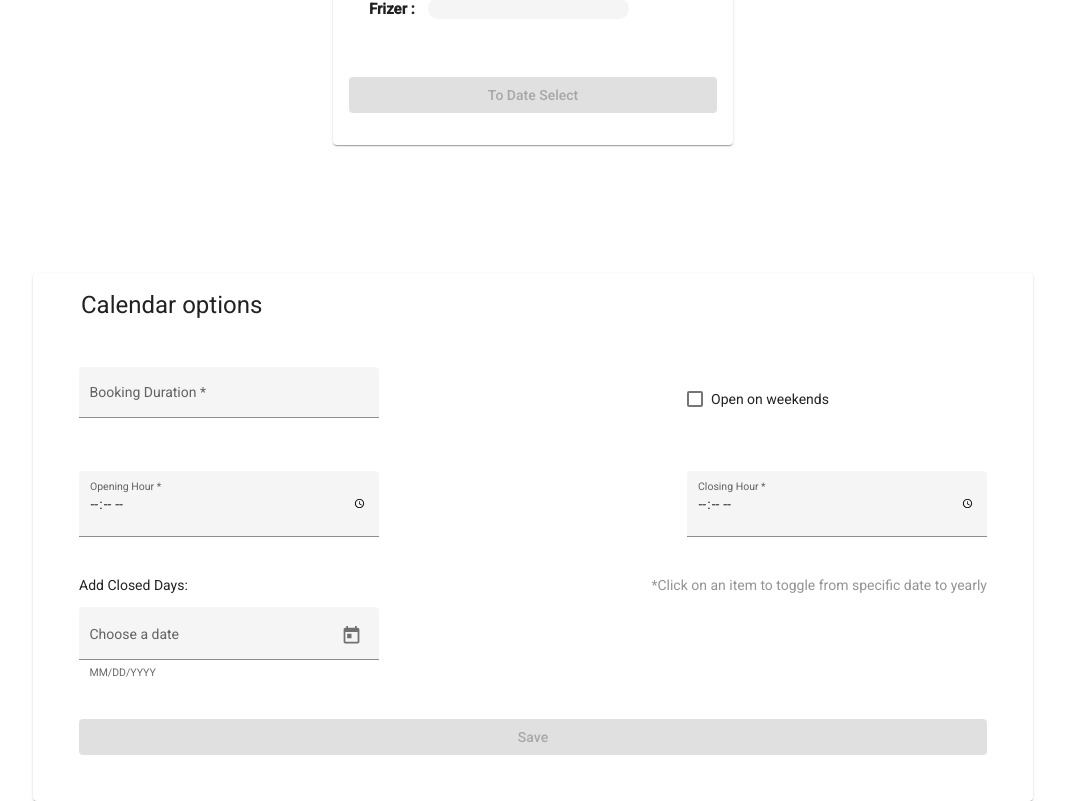
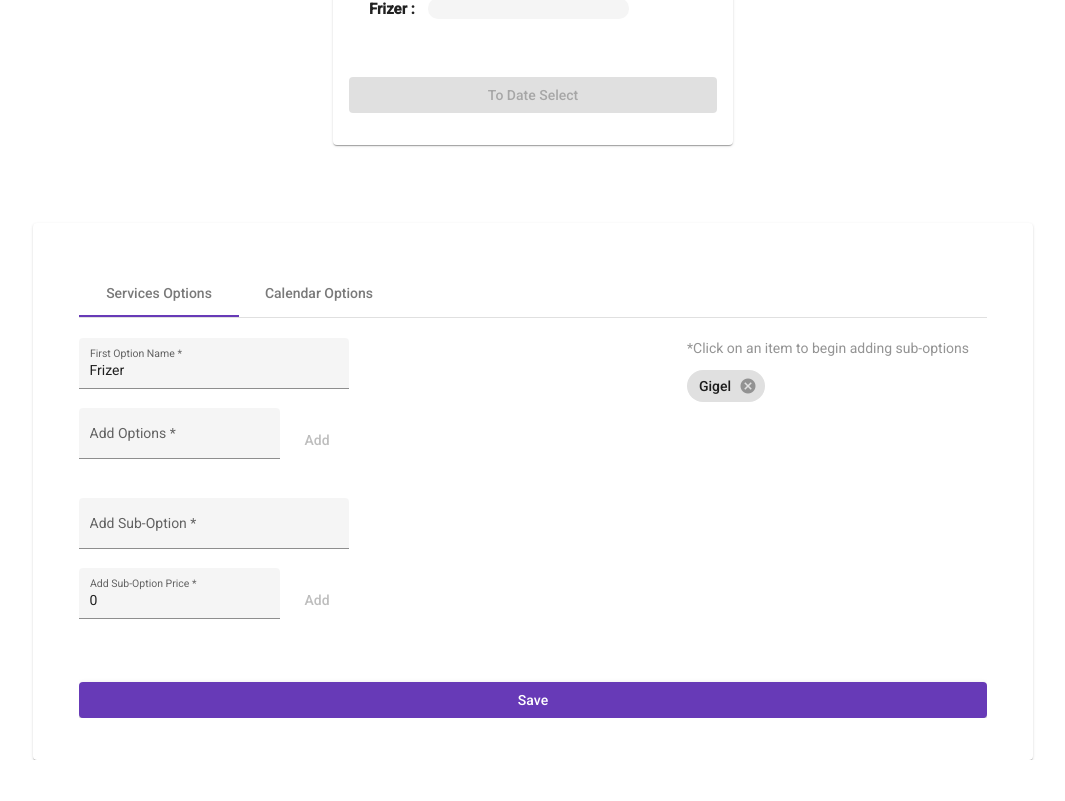
Before and after one commit to SebastianDochia/scaffold-app, an Angular app: page / in a window 1280 px wide. Shown: the part 577-1378 px from the top of the page, without its empty margins (107-1172 px from the left). After the commit the page ends 1337 px from the top, so only its background shows below. Built offline with nearby package versions, Linux system fonts and the light colour scheme.

Commit message:
feat: add services options customisation

```diff
--- a/src/app/app.component.scss
+++ b/src/app/app.component.scss
@@ -12,7 +12,6 @@ app-reservation-calendar {
 }
 
 eb-edit-box {
-    margin-top: 50px;
     width: 80%;
     max-width: 1000px;
 }
--- a/src/app/edit-box/edit-box-container.componen.ts
+++ b/src/app/edit-box/edit-box-container.componen.ts
@@ -1,6 +1,7 @@
 import {
   Component,
   EventEmitter,
+  Input,
   Output,
 } from '@angular/core';
 import {
@@ -10,7 +11,18 @@ import {
 } from '@angular/forms';
 import { MatDatepickerInputEvent } from '@angular/material/datepicker';
 
+import {
+  DEFAULT_SYSTEM_CONFIG,
+} from 'src/app/reservation-calendar/constants/default-system-config';
 import { DateFilters } from 'src/app/reservation-calendar/models/date-filters';
+import {
+  AcceptedCurrencies,
+  ItemPrice,
+  ServiceOption,
+} from 'src/app/reservation-calendar/models/specific-options';
+import {
+  SystemConfig,
+} from 'src/app/reservation-calendar/models/system-config';
 
 @Component({
   selector: 'eb-edit-box',
@@ -19,9 +31,19 @@ import { DateFilters } from 'src/app/reservation-calendar/models/date-filters';
 
 })
 export class EditBoxComponent {
+  @Output() filterDates = new EventEmitter<DateFilters>();
+  @Output() firstOption = new EventEmitter<String>();
+  @Output() newSystemConfig = new EventEmitter<SystemConfig>();
+  @Input() systemConfig: SystemConfig = DEFAULT_SYSTEM_CONFIG;
+
   filterSpecificDates: Array<Date> = [];
   filterSpecificDatesEveryYear: Array<Date> = [];
   openWeekends: boolean = false;
+  optionValue: string = "";
+  subOptionName: string = "";
+  subOptionPrice: number = 0;
+
+  selectedService: ServiceOption | null = null;
 
   datesForm = new FormGroup({
     bookingDuration: new FormControl('', Validators.required),
@@ -31,9 +53,17 @@ export class EditBoxComponent {
     weekendClosingHour: new FormControl(''),
   });
 
+  servicesForm = new FormGroup({
+    firstOptionName: new FormControl(this.systemConfig.specificOptions.optionName, Validators.required),
+    services: new FormControl('', Validators.required),
+    subOption: new FormControl('', Validators.required),
+    subOptionPrice: new FormControl('', Validators.required),
+  });
 
-  @Output()
-  filterDates = new EventEmitter<DateFilters>();
+  onFirstOptionNameChange() {
+
+    this.systemConfig.specificOptions.optionName = this.servicesForm.get('firstOptionName')?.value;
+  }
 
   removeSpecificDate(date: Date) {
     this.removeDate(this.filterSpecificDates, date);
@@ -55,6 +85,58 @@ export class EditBoxComponent {
     this.openWeekends = checked;
 
     this.emitData();
+  }
+
+  addOption(option: string) {
+    this.systemConfig.specificOptions.serviceOptions.push({
+      optionName: option,
+      services: []
+    })
+  }
+
+  removeOption(option: ServiceOption) {
+    const foundOptionIndex = this.systemConfig.specificOptions.serviceOptions.findIndex(item => item.optionName === option.optionName);
+    if (foundOptionIndex !== -1) {
+      this.systemConfig.specificOptions.serviceOptions.splice(foundOptionIndex, 1);
+    }
+  }
+
+  selectOption(option: ServiceOption) {
+    this.selectedService = option;
+  }
+
+  addSubOption(subOptionName: string, subOptionPrice: number) {
+    if (this.selectedService) {
+      const newItem: ItemPrice = {
+        optionName: subOptionName,
+        price: subOptionPrice,
+        currency: AcceptedCurrencies.RON
+      }
+
+      this.systemConfig.specificOptions.serviceOptions.filter((item) => item.optionName == this.selectedService!.optionName)[0]?.services?.push(newItem);
+    }
+    this.systemConfig.specificOptions.serviceOptions
+  }
+
+  removeSubOption(option: ItemPrice) {
+    const foundOptionIndex = this.systemConfig.specificOptions.serviceOptions.findIndex(item => item.optionName === this.selectedService?.optionName);
+
+    const foundSubOptionIndex = this.systemConfig.specificOptions.serviceOptions[foundOptionIndex].services?.findIndex(item => item.optionName === option.optionName);
+    if (foundSubOptionIndex !== -1) {
+      this.systemConfig.specificOptions.serviceOptions[foundOptionIndex]?.services?.splice(foundSubOptionIndex!, 1);
+    }
+  }
+
+  shouldAddBeDisabled(subOptionName: string, subOptionPrice: number): boolean {
+    return !(subOptionName && subOptionPrice && this.selectedService);
+  }
+
+  getSubOptions(selectedOption: ServiceOption | null): Array<ItemPrice> | null {
+    if (selectedOption) {
+      return this.systemConfig.specificOptions.serviceOptions.filter((item) => item.optionName == selectedOption.optionName)[0]?.services;
+    }
+
+    return null;
   }
 
   addDate(event: MatDatepickerInputEvent<Date>) {
--- a/src/app/edit-box/edit-box-container.component.html
+++ b/src/app/edit-box/edit-box-container.component.html
@@ -1,9 +1,96 @@
 <mat-card>
-    <mat-card-header>
-        <h1>Calendar options</h1>
-    </mat-card-header>
     <mat-card-content>
-        <form class="options-form"
+        <mat-tab-group>
+            <mat-tab label="Services Options">
+                <form class="services-form column"
+                      [formGroup]="servicesForm">
+                    <div class="side-by-side-group">
+                        <div class="column">
+                            <mat-form-field appearance="fill">
+                                <mat-label>First Option Name</mat-label>
+                                <input matInput
+                                       formControlName="firstOptionName"
+                                       (input)="onFirstOptionNameChange()">
+                            </mat-form-field>
+                            <div class="add-group">
+                                <mat-form-field appearance="fill">
+                                    <mat-label>Add Options</mat-label>
+                                    <input matInput
+                                           formControlName="services"
+                                           [(ngModel)]="optionValue">
+                                </mat-form-field>
+                                <button mat-button
+                                        type="button"
+                                        (click)="addOption(optionValue)"
+                                        [disabled]="!optionValue">Add</button>
+                            </div>
+                        </div>
+
+                        <div>
+                            <p class="hint">*Click on an item to begin adding sub-options</p>
+                            <mat-chip-list aria-label="Fish selection">
+                                <mat-chip *ngFor="let option of systemConfig.specificOptions.serviceOptions"
+                                          class="accent"
+                                          [removable]="true"
+                                          (removed)="removeOption(option)"
+                                          (click)="selectOption(option)">
+                                    {{ option.optionName }}
+                                    <button matChipRemove>
+                                        <mat-icon>cancel</mat-icon>
+                                    </button>
+                                </mat-chip>
+                            </mat-chip-list>
+                        </div>
+                    </div>
+
+                    <div class="side-by-side-group">
+                        <div class="column">
+                            <mat-form-field appearance="fill">
+                                <mat-label>Add Sub-Option</mat-label>
+                                <input matInput
+                                       formControlName="subOption"
+                                       [(ngModel)]="subOptionName">
+                            </mat-form-field>
+                            <div class="add-group">
+                                <mat-form-field appearance="fill">
+                                    <mat-label>Add Sub-Option Price</mat-label>
+                                    <input matInput
+                                           formControlName="subOptionPrice"
+                                           type="number"
+                                           [(ngModel)]="subOptionPrice">
+                                </mat-form-field>
+                                <button mat-button
+                                        type="button"
+                                        [disabled]="shouldAddBeDisabled(subOptionName, subOptionPrice)"
+                                        (click)="addSubOption(subOptionName, subOptionPrice)">Add</button>
+                            </div>
+                        </div>
+
+                        <div>
+                            <mat-chip-list aria-label="Fish selection">
+                                <mat-chip *ngFor="let subOption of getSubOptions(selectedService)"
+                                          class="accent"
+                                          [removable]="true"
+                                          (removed)="removeSubOption(subOption)">
+                                    {{ subOption.optionName}}
+                                    <button matChipRemove>
+                                        <mat-icon>cancel</mat-icon>
+                                    </button>
+                                </mat-chip>
+                            </mat-chip-list>
+                        </div>
+                    </div>
+
+                    <div class="spacer"></div>
+
+                    <button class="submit-button"
+                            mat-raised-button
+                            color="primary">Save</button>
+                </form>
+
+            </mat-tab>
+            <mat-tab label="Calendar Options">
+                <form class="options-form column"
                       [formGroup]="datesForm"
                       (ngSubmit)="onSubmit()">
                     <div class="side-by-side-group">
@@ -98,10 +185,14 @@
                         </div>
                     </div>
 
+                    <div class="spacer"></div>
+
                     <button class="submit-button"
                             mat-raised-button
                             color="primary"
                             [disabled]="datesForm.invalid">Save</button>
                 </form>
+            </mat-tab>
+        </mat-tab-group>
     </mat-card-content>
 </mat-card>
--- a/src/app/edit-box/edit-box-container.component.scss
+++ b/src/app/edit-box/edit-box-container.component.scss
@@ -1,10 +1,7 @@
 mat-card-content {
     padding: 30px;
+    height: 445px;
 }
-
-.options-form {
-    display: flex;
-    flex-direction: column;
 
 .side-by-side-group {
     display: flex;
@@ -16,6 +13,10 @@ mat-card-content {
         display: inline-block;
     }
 }
+
+.options-form {
+    margin-top: 20px;
+    height: 380px;
 
     mat-form-field {
         width: 300px;
@@ -35,3 +36,24 @@ mat-card-content {
         background-color: #ffd740;
     }
 }
+
+.column {
+    display: flex;
+    flex-direction: column;
+}
+
+.services-form {
+    margin-top: 20px;
+    height: 380px;
+    overflow: hidden;
+
+    .add-group {
+        button {
+            margin-left: 5px;
+        }
+    }
+}
+
+.spacer {
+    flex-grow: 1;
+}
--- a/src/app/edit-box/edit-box.module.ts
+++ b/src/app/edit-box/edit-box.module.ts
@@ -12,6 +12,7 @@ import { MatDatepickerModule } from '@angular/material/datepicker';
 import { MatFormFieldModule } from '@angular/material/form-field';
 import { MatIconModule } from '@angular/material/icon';
 import { MatInputModule } from '@angular/material/input';
+import { MatTabsModule } from '@angular/material/tabs';
 
 import { EditBoxComponent } from 'src/app/edit-box/edit-box-container.componen';
 import {
@@ -35,6 +36,7 @@ import {
     MatIconModule,
     MatInputModule,
     MatChipsModule,
+    MatTabsModule
   ],
   exports: [
     EditBoxComponent,
--- a/src/app/reservation-calendar/components/calendar-view/calendar-view.component.html
+++ b/src/app/reservation-calendar/components/calendar-view/calendar-view.component.html
@@ -1,4 +1,10 @@
 <div *ngLet="systemConfig | async as systemConfigValue">
+    <button class="back-button"
+            mat-icon-button
+            aria-label="Example icon button with a open in new tab icon"
+            (click)="goBack()">
+        <mat-icon>arrow_back_ios</mat-icon>
+    </button>
     <div class="widget-card">
         <mat-card class="calendar-card">
             <mat-calendar #calendar
--- a/src/app/reservation-calendar/components/calendar-view/calendar-view.component.scss
+++ b/src/app/reservation-calendar/components/calendar-view/calendar-view.component.scss
@@ -7,3 +7,9 @@
     width: auto;
     margin-bottom: 40px;
 }
+
+.back-button {
+    position: absolute;
+    margin-left: 55px;
+    z-index: 100;
+}
--- a/src/app/reservation-calendar/reservation-calendar.component.html
+++ b/src/app/reservation-calendar/reservation-calendar.component.html
@@ -7,5 +7,6 @@
 
 <ng-template #calendarView>
     <rc-calendar-view [styleConfig]="styleConfig"
-                      [systemConfig]="systemConfig"></rc-calendar-view>
+                      [systemConfig]="systemConfig"
+                      (goBackEvent)="changePage(ReservationStep.SPECIFICS)"></rc-calendar-view>
 </ng-template>
--- a/src/app/reservation-calendar/reservation-calendar.component.ts
+++ b/src/app/reservation-calendar/reservation-calendar.component.ts
@@ -32,6 +32,7 @@ export class ReservationCalendarComponent {
   @Input() step: ReservationStep = ReservationStep.SPECIFICS;
 
   specificsSelection: SpecificsUserSelection | null = null;
+  ReservationStep = ReservationStep;
 
   isAtSpecificsStep() {
     return this.step == ReservationStep.SPECIFICS;
@@ -43,4 +44,8 @@ export class ReservationCalendarComponent {
 
     this.step = ReservationStep.CALENDAR;
   }
+
+  changePage(step: ReservationStep) {
+    this.step = step;
+  }
 }
```
Also changed, not shown: src/app/reservation-calendar/components/calendar-view/calendar-view.component.ts (+8 -0 lines). Lines whose indentation alone changed are shown as unchanged.
